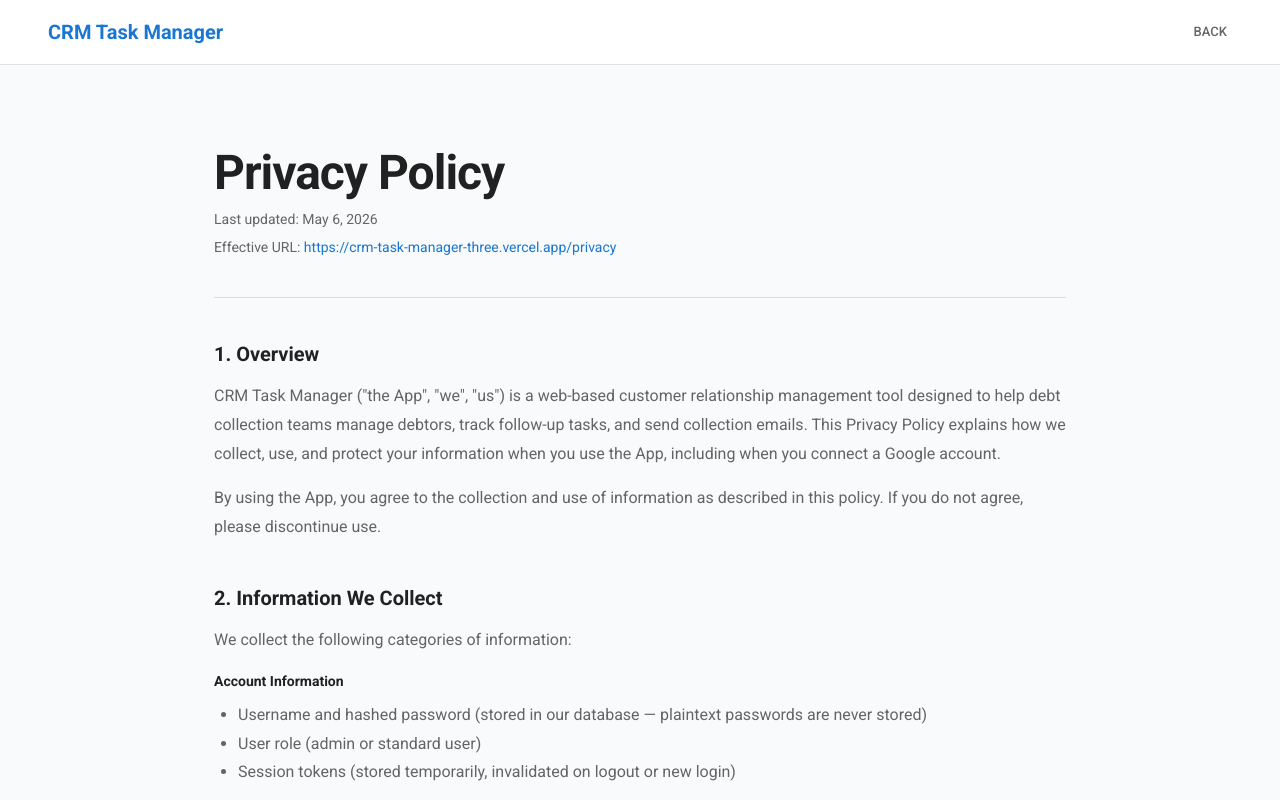
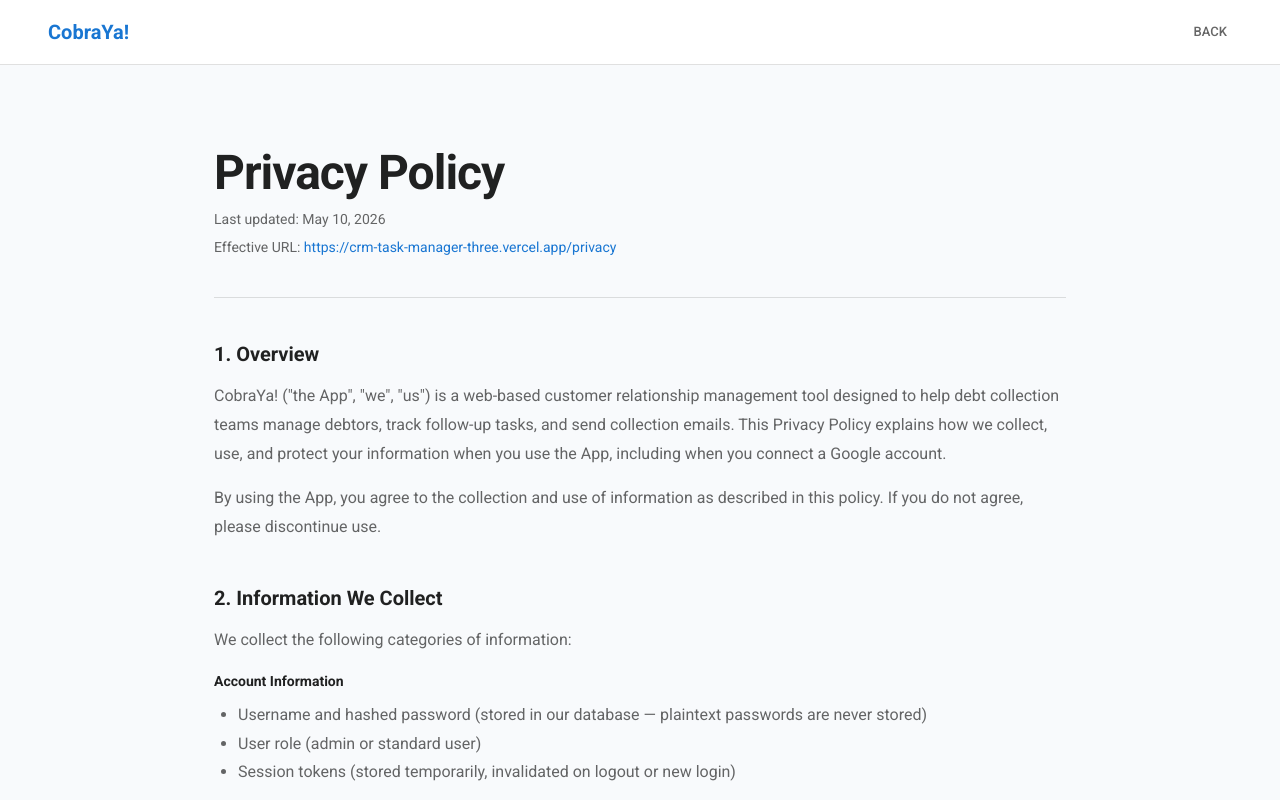
Before and after one commit to eduSpinouza/crm-task-manager, a Next.js app: page /privacy in a window 1280 px wide. Shown: the top 800 px of the page. Built offline with nearby package versions, Linux system fonts and the light colour scheme; some icons are missing.

Commit message:
feat: rename app to CobraYa! and add Google Search Console verification tag

```diff
--- a/src/app/about/page.tsx
+++ b/src/app/about/page.tsx
@@ -66,7 +66,7 @@
                     color="primary.main"
                     sx={{ letterSpacing: '-0.5px' }}
                 >
-                    CRM Task Manager
+                    CobraYa!
                 </Typography>
                 <Button
                     component={Link}
@@ -225,7 +225,7 @@
                         }}
                     >
                         <Typography variant="body2" color="text.secondary">
-                            © {new Date().getFullYear()} CRM Task Manager. All rights reserved.
+                            © {new Date().getFullYear()} CobraYa!. All rights reserved.
                         </Typography>
                         <Box sx={{ display: 'flex', gap: 3 }}>
                             <Typography
--- a/src/app/layout.tsx
+++ b/src/app/layout.tsx
@@ -3,8 +3,11 @@
 import ThemeRegistry from '@/components/ThemeRegistry/ThemeRegistry';
 
 export const metadata: Metadata = {
-  title: "CRM Task Manager",
-  description: "User management and follow-up system",
+  title: "CobraYa!",
+  description: "Debt collection CRM for teams. Manage debtors, track follow-ups, and send emails.",
+  verification: {
+    google: "2vfBRbR67CCsbhL7Z9tCIwzGxVeMzaa_XUB8ecZM9Sk",
+  },
 };
 
 export default function RootLayout({
--- a/src/app/privacy/page.tsx
+++ b/src/app/privacy/page.tsx
@@ -9,7 +9,7 @@
 
 const CONTACT_EMAIL = 'eduardo.espinoza.sm@gmail.com';
 const APP_URL = 'https://crm-task-manager-three.vercel.app';
-const LAST_UPDATED = 'May 6, 2026';
+const LAST_UPDATED = 'May 10, 2026';
 
 function Section({ title, children }: { title: string; children: React.ReactNode }) {
     return (
@@ -64,7 +64,7 @@
                 }}
             >
                 <Typography variant="h6" fontWeight={700} color="primary.main">
-                    CRM Task Manager
+                    CobraYa!
                 </Typography>
                 <Button
                     component={Link}
@@ -98,7 +98,7 @@
                 {/* 1 */}
                 <Section title="1. Overview">
                     <P>
-                        CRM Task Manager (&quot;the App&quot;, &quot;we&quot;, &quot;us&quot;) is a web-based
+                        CobraYa! (&quot;the App&quot;, &quot;we&quot;, &quot;us&quot;) is a web-based
                         customer relationship management tool designed to help debt collection teams manage
                         debtors, track follow-up tasks, and send collection emails. This Privacy Policy explains
                         how we collect, use, and protect your information when you use the App, including when
@@ -209,7 +209,7 @@
                         }}
                     >
                         <Typography variant="body2" color="text.secondary" lineHeight={1.8}>
-                            <strong>Google API Limited Use Disclosure:</strong> CRM Task Manager&apos;s use of
+                            <strong>Google API Limited Use Disclosure:</strong> CobraYa!&apos;s use of
                             information received from Google APIs will adhere to the{' '}
                             <Typography
                                 component="a"
@@ -328,7 +328,7 @@
 
                 <Box sx={{ display: 'flex', justifyContent: 'space-between', alignItems: 'center', flexWrap: 'wrap', gap: 2 }}>
                     <Typography variant="body2" color="text.secondary">
-                        © {new Date().getFullYear()} CRM Task Manager
+                        © {new Date().getFullYear()} CobraYa!
                     </Typography>
                     <Button
                         component={Link}
```
